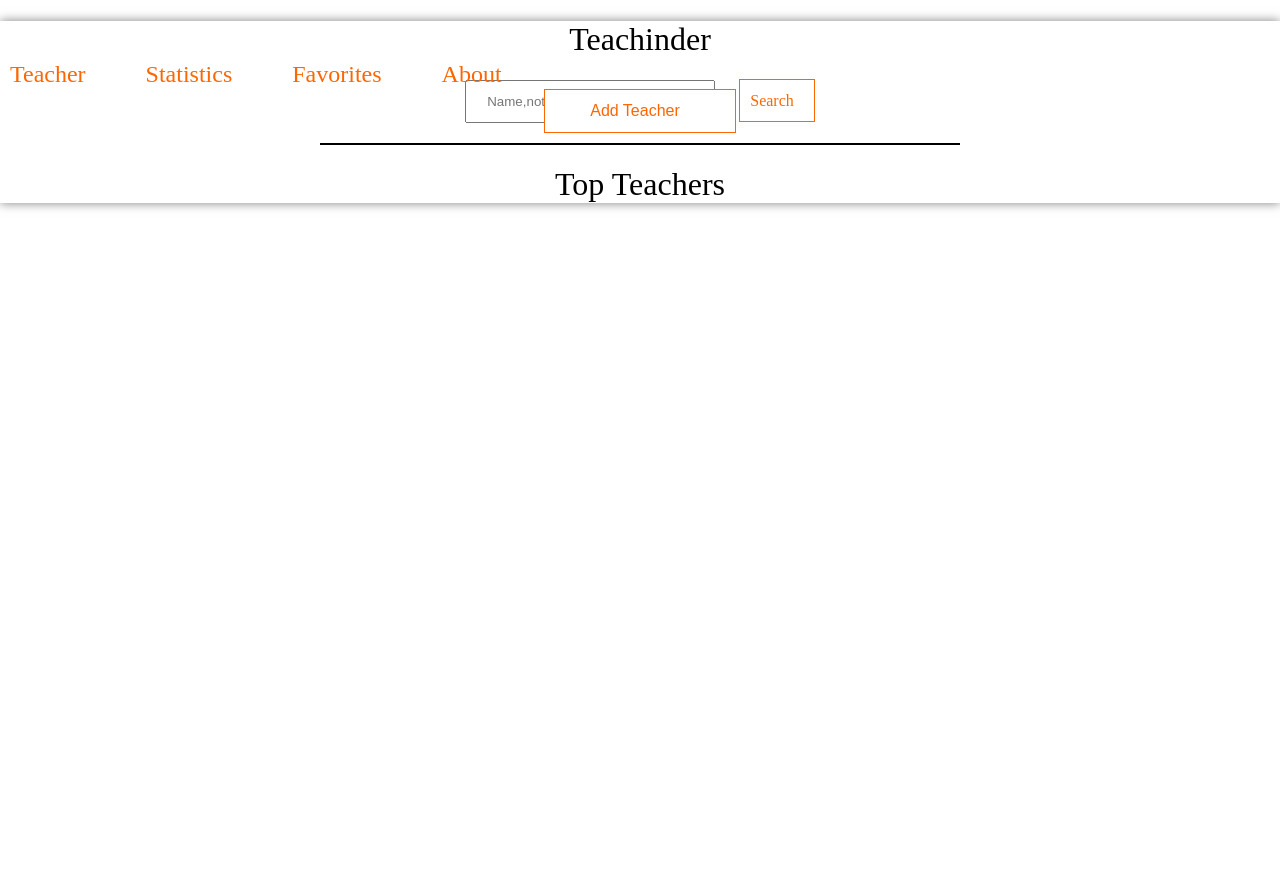
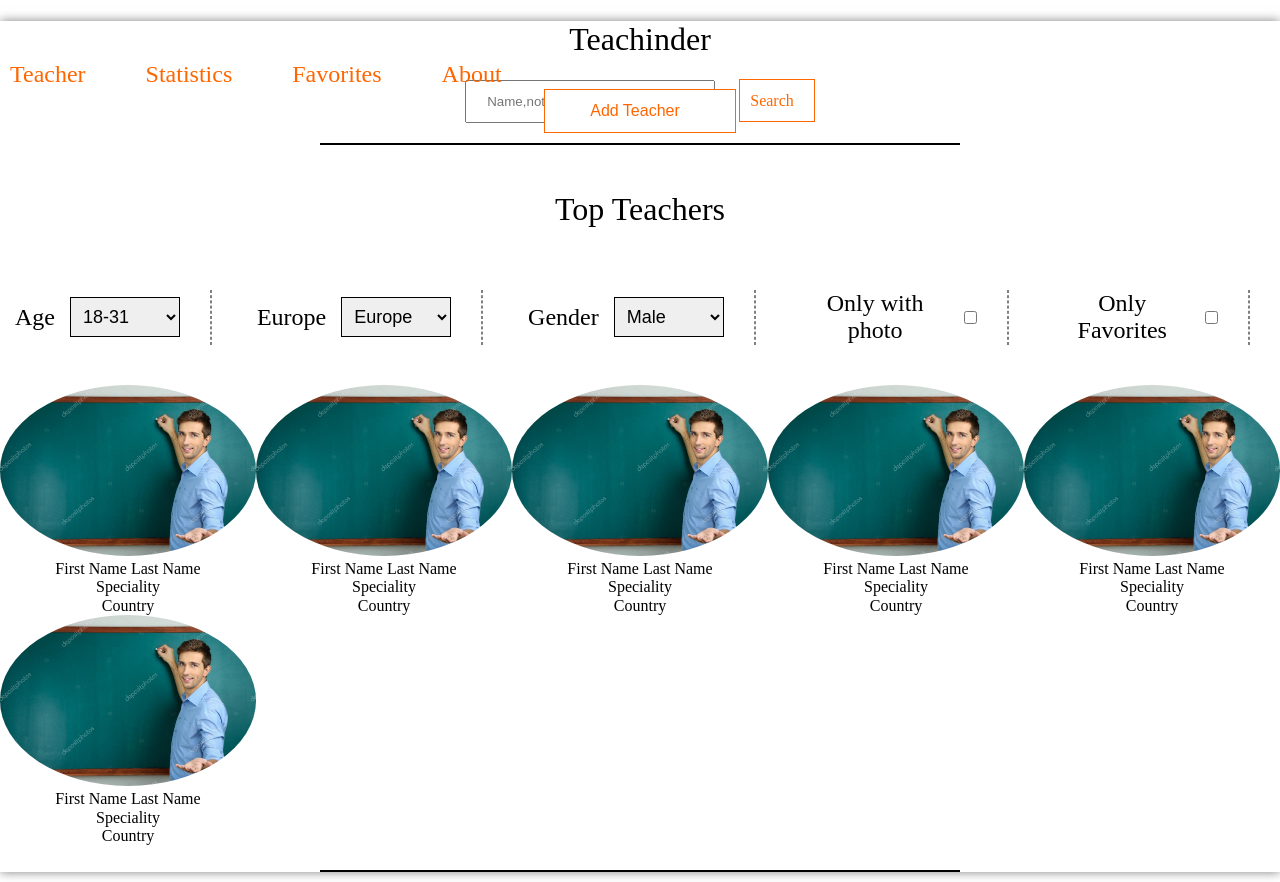
Before and after one commit to Spirit-Hat/Weblabs, a website built with webpack: page src/Lab2/Main.html in a window 1280 px wide. Before the commit the page ends 800 px from the top, so only its background shows below. Built offline with nearby package versions, Linux system fonts and the light colour scheme; files whose address does not match are found by name.

Commit message:
Lab2-ver0.4-Top Teachers

```diff
--- a/src/Lab2/Main.html
+++ b/src/Lab2/Main.html
@@ -39,7 +39,131 @@
     <!--            <span>SomeText</span>-->
     <!--        </div>-->
 </nav>
+<div class="line"></div>
+<div class="TopTeachers">
+    <h1>Top Teachers</h1>
+    <form>
+        <label for="age">Age</label>
+        <select id="age">
+            <option value="age">18-31</option>
+        </select>
+        <div class="line-vertical"></div>
+        <label for="Region">Europe</label>
+        <select id="Region">
+            <option value="Europe">Europe</option>
+        </select>
+        <div class="line-vertical"></div>
 
+        <label for="Gender">Gender</label>
+        <select id="Gender">
+            <option value="male">Male</option>
+        </select>
+        <div class="line-vertical"></div>
+
+        <label for="WithPhoto">Only with photo</label>
+        <input type="checkbox" id="WithPhoto">
+        <div class="line-vertical"></div>
+
+        <label for="OnlyFavorite">Only Favorites</label>
+        <input type="checkbox" id="OnlyFavorite">
+        <div class="line-vertical"></div>
+
+    </form>
+    <div class="Teacher">
+        <div class="TeacherCard">
+            <a href="#">
+            <img src="res/2.jpg" alt="Avatar" class="avatar">
+            </a>
+            <!--            <img src="res/1.png" alt="смайлик" >-->
+            <h2>
+                First Name Last Name
+            </h2>
+            <h3>
+                Speciality
+            </h3>
+            <h4>
+                Country
+            </h4>
+        </div>
+        <div class="TeacherCard">
+            <a href="#">
+                <img src="res/2.jpg" alt="Avatar" class="avatar">
+            </a>
+            <!--            <img src="res/1.png" alt="смайлик" >-->
+            <h2>
+                First Name Last Name
+            </h2>
+            <h3>
+                Speciality
+            </h3>
+            <h4>
+                Country
+            </h4>
+        </div>
+        <div class="TeacherCard">
+            <a href="#">
+                <img src="res/2.jpg" alt="Avatar" class="avatar">
+            </a>
+            <!--            <img src="res/1.png" alt="смайлик" >-->
+            <h2>
+                First Name Last Name
+            </h2>
+            <h3>
+                Speciality
+            </h3>
+            <h4>
+                Country
+            </h4>
+        </div>
+        <div class="TeacherCard">
+            <a href="#">
+                <img src="res/2.jpg" alt="Avatar" class="avatar">
+            </a>
+            <!--            <img src="res/1.png" alt="смайлик" >-->
+            <h2>
+                First Name Last Name
+            </h2>
+            <h3>
+                Speciality
+            </h3>
+            <h4>
+                Country
+            </h4>
+        </div>
+        <div class="TeacherCard">
+            <a href="#">
+                <img src="res/2.jpg" alt="Avatar" class="avatar">
+            </a>
+            <!--            <img src="res/1.png" alt="смайлик" >-->
+            <h2>
+                First Name Last Name
+            </h2>
+            <h3>
+                Speciality
+            </h3>
+            <h4>
+                Country
+            </h4>
+        </div>
+        <div class="TeacherCard">
+            <a href="#">
+                <img src="res/2.jpg" alt="Avatar" class="avatar">
+            </a>
+            <!--            <img src="res/1.png" alt="смайлик" >-->
+            <h2>
+                First Name Last Name
+            </h2>
+            <h3>
+                Speciality
+            </h3>
+            <h4>
+                Country
+            </h4>
+        </div>
+
+    </div>
+</div>
+<div class="line"></div>
 
 <div class="TeacherPopup" id="myForm">
     <div class="popupBody">
@@ -113,10 +237,5 @@
         </div>
     </div>
 </div>
-<div class="line"></div>
-<div class="TopTeachers">
-<h1>Top Teachers</h1>
-</div>
-
 </body>
 </html>
--- a/src/Lab2/styles/style.css
+++ b/src/Lab2/styles/style.css
@@ -23,7 +23,7 @@ body {
 }
 
 header {
-    margin: 0px 20px ;
+    margin: 0px 20px;
     padding-top: 50px;
     display: flex;
     flex-direction: row;
@@ -46,7 +46,7 @@ header {
 .search input {
     height: 43px;
     width: 250px;
-    padding-left:20px;
+    padding-left: 20px;
     margin-right: 20px;
 }
 
@@ -86,7 +86,7 @@ nav ul {
 }
 
 .addTeacher {
-    margin: 0px 20px ;
+    margin: 0px 20px;
     width: 15%;
     font-size: 16px;
     /*padding: 12px 20px 12px ;*/
@@ -199,7 +199,8 @@ nav ul {
     -ms-transform: scale(1.2);
     transform: scale(1.2);
 }
-.line{
+
+.line {
     display: flex;
     align-items: center;
     justify-content: center;
@@ -207,3 +208,65 @@ nav ul {
     margin: 10px auto;
     width: 50%;
 }
+
+.TopTeachers {
+    margin: 25px 0 25px;
+    display: flex;
+    flex-direction: column;
+}
+
+.TopTeachers h1 {
+    margin-left: auto;
+    margin-right: auto;
+}
+
+.TopTeachers form .line-vertical {
+    border: 1px dashed grey;
+    margin: 0 30px;
+    /*flex: 1;*/
+    align-self: stretch;
+}
+
+.TopTeachers form {
+    display: flex;
+    flex-direction: row;
+    align-items: center;
+    justify-content: space-between;
+    /*padding-top: 40px;*/
+    margin: 40px 0 40px 0;
+
+}
+
+.TopTeachers form select {
+    width: 9%;
+}
+
+.TopTeachers form label {
+    font-size: 24px;
+    margin: 0 15px;
+}
+
+.TopTeachers .Teacher {
+    display: flex;
+    flex-wrap: wrap;
+    flex-direction: row;
+    justify-content: space-between;
+}
+
+.TopTeachers .Teacher .TeacherCard {
+    display: flex;
+    flex-direction: column;
+    align-items: center;
+    width: 20%;
+}
+
+.TopTeachers .Teacher .TeacherCard img {
+    width: 100%;
+    /*height: 200px;*/
+    border-radius: 50%;
+
+}
+.TopTeachers .Teacher .TeacherCard h2,h3,h4 {
+    text-align: center;
+    padding: 0 50px;
+}
```
